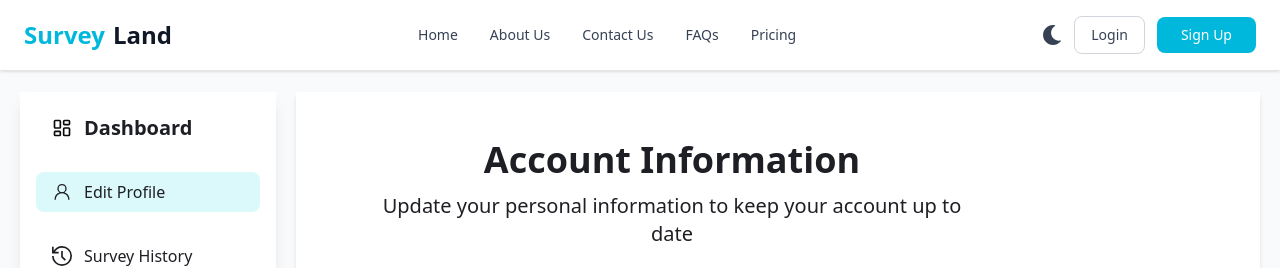
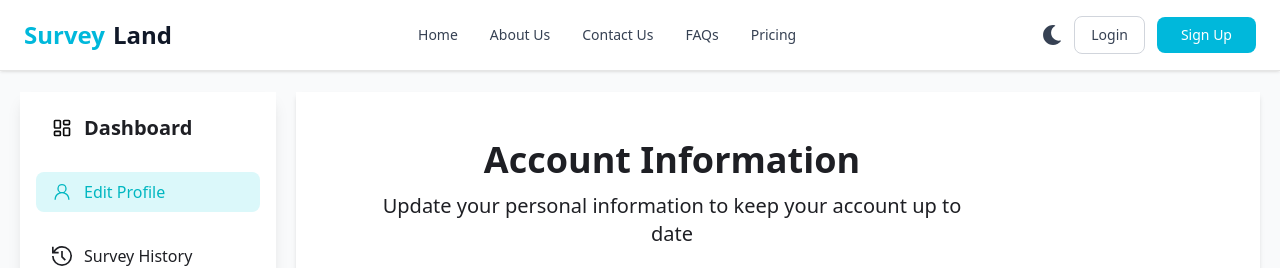
Before and after one commit to YoussefAbdelrazk/Survey-Landing, a React (Vite) app: page /profile in a window 1280 px wide. Shown: the top 268 px of the page. Built offline with nearby package versions, Linux system fonts and the light colour scheme.

Commit message:
fix: update dashbord link color

```diff
--- a/src/components/Dashboard.jsx
+++ b/src/components/Dashboard.jsx
@@ -95,12 +95,12 @@ export default function Dashboard() {
               }}
               className={`
                 flex h-10 py-3 px-4 gap-3 items-center cursor-pointer rounded-md
-                transition-colors text-primary-text dark:text-primary-text
                 ${
                   active === item.href
                     ? "bg-secondary-btn dark:bg-primary-btn text-primary-btn dark:text-primary-btn"
-                    : "hover:bg-gray-100 dark:hover:bg-gray-800"
+                    : " text-primary-text dark:text-primary-text hover:bg-gray-100 dark:hover:bg-gray-800"
                 }
+                transition-colors
               `}
             >
               {item.icon}
```
